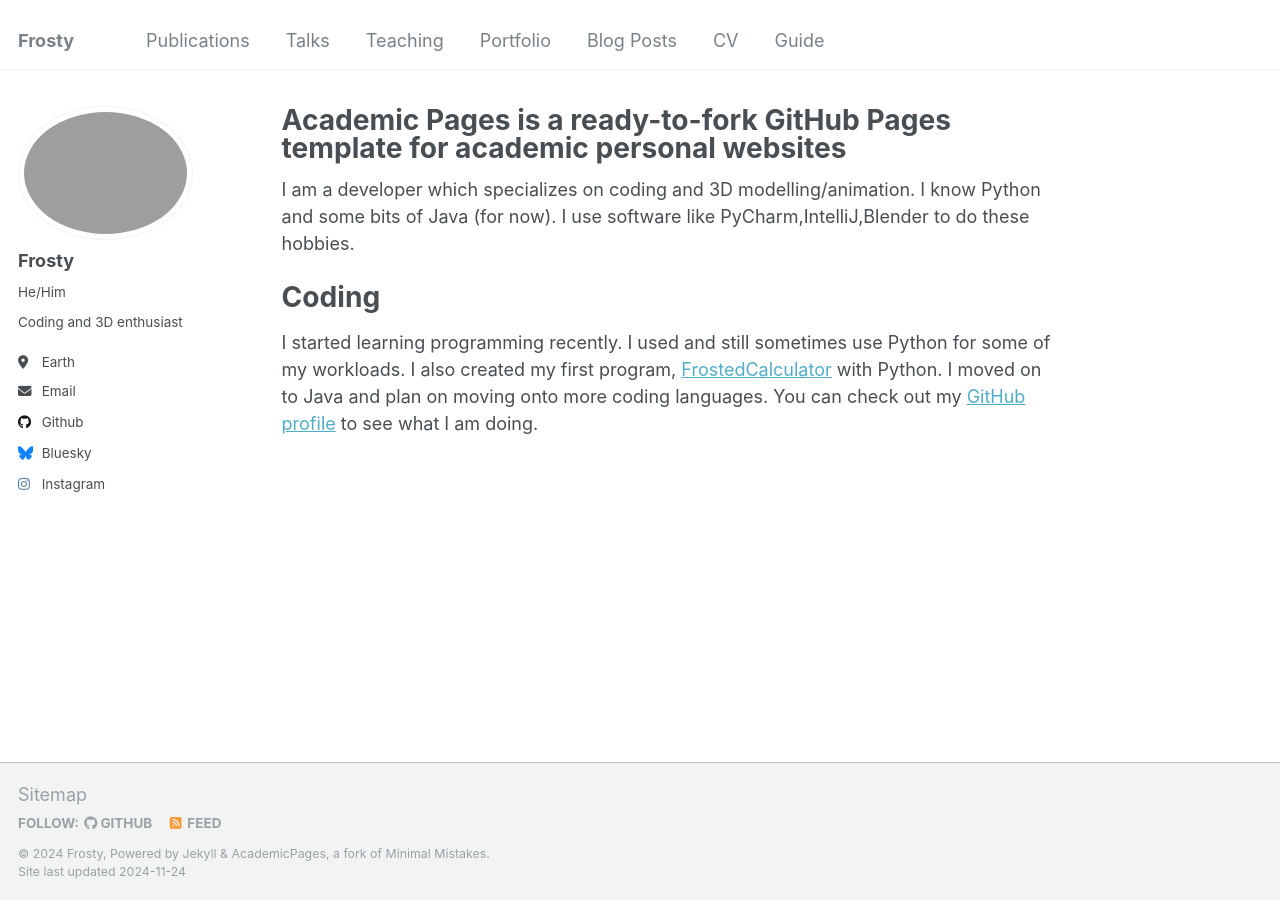
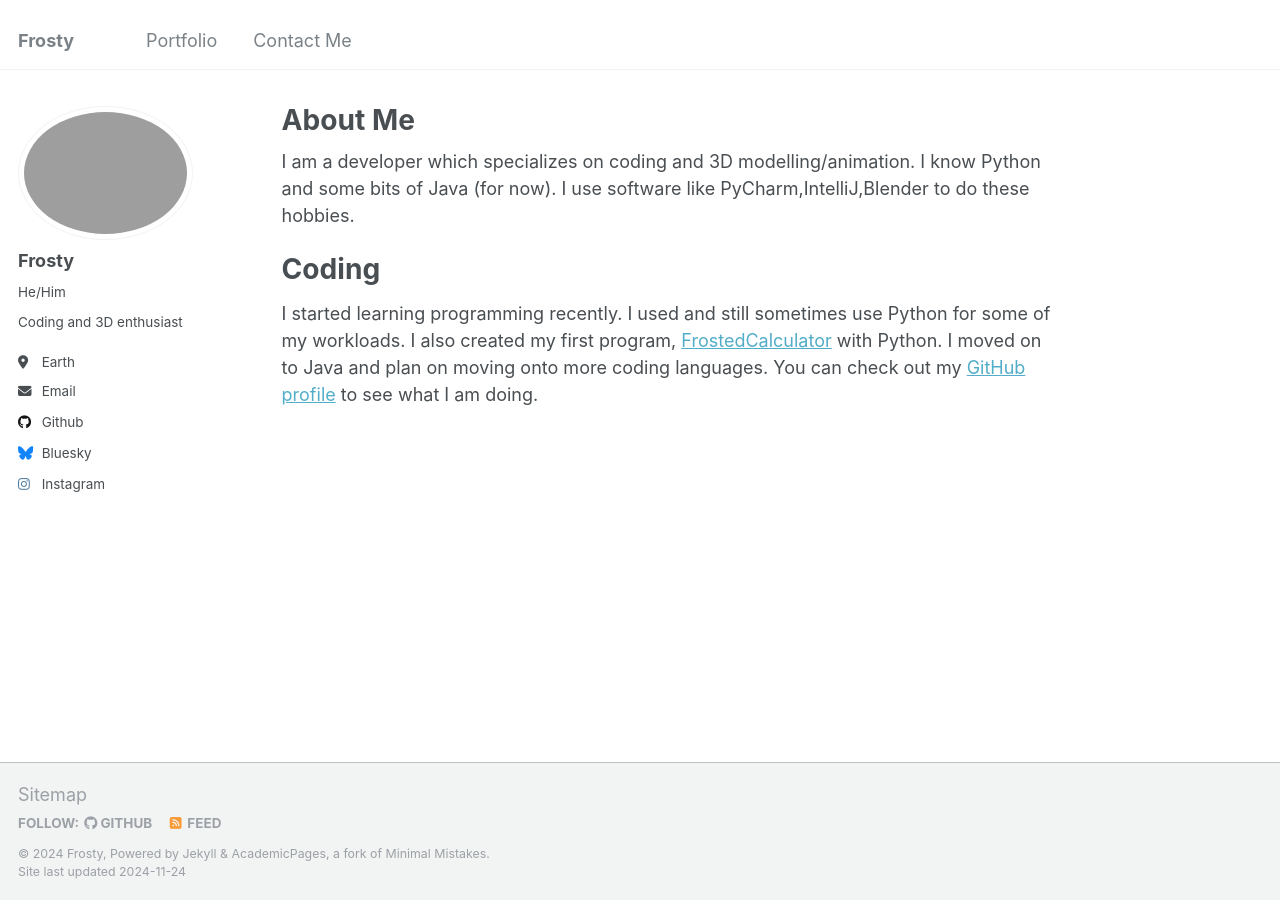
Before and after one commit to frostyisnothere213/frostyisnothere213.github.io, a Jekyll site: the page built from _pages/about.md, in a window 1280 px wide. Built offline with Jekyll 4.4.1, drawn with Linux system fonts in a browser that asks for light colours.

Commit message:
Changing some stuff

```diff
--- a/_data/navigation.yml
+++ b/_data/navigation.yml
@@ -5,23 +5,8 @@
 # prevent it from being included in the site.
 
 main:
-  - title: "Publications"
-    url: /publications/
-
-  - title: "Talks"
-    url: /talks/
-
-  - title: "Teaching"
-    url: /teaching/
-
   - title: "Portfolio"
     url: /portfolio/
 
-  - title: "Blog Posts"
-    url: /year-archive/
-
-  - title: "CV"
-    url: /cv/
-
-  - title: "Guide"
-    url: /markdown/
+  - title: "Contact Me"
+    url: /contact/
--- a/_pages/about.md
+++ b/_pages/about.md
@@ -1,6 +1,6 @@
 ---
 permalink: /
-title: "Academic Pages is a ready-to-fork GitHub Pages template for academic personal websites"
+title: "About Me"
 author_profile: true
 redirect_from:
   - /about/
--- a/_pages/markdown.md
+++ b/_pages/markdown.md
@@ -1,7 +1,7 @@
 ---
 permalink: /markdown/
-title: "Markdown"
-author_profile: true
+title: "Contact Me"
+author_profile: false
 redirect_from:
   - /md/
   - /markdown.html
```
Also changed, not shown: _pages/404.md (+2 -1 lines), _pages/thatone.md (added, +17 -0 lines), 1 other file.
